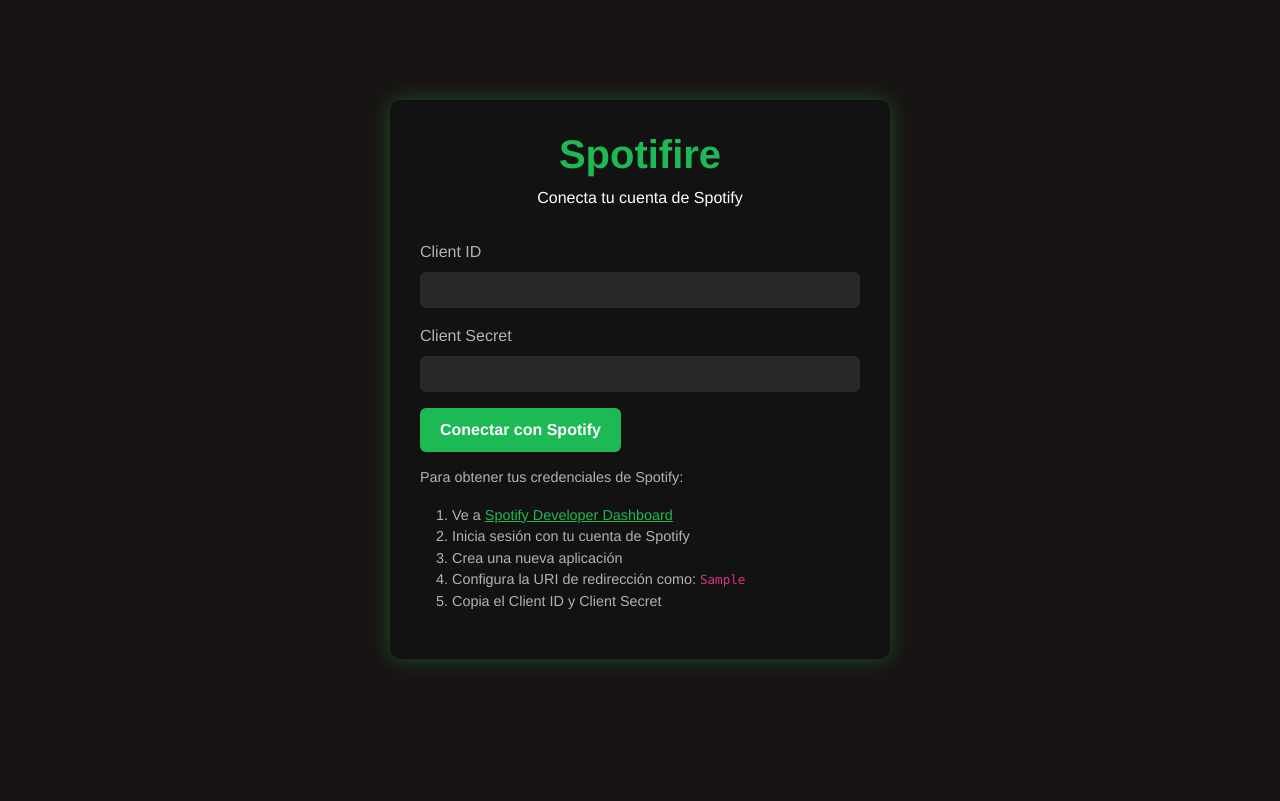
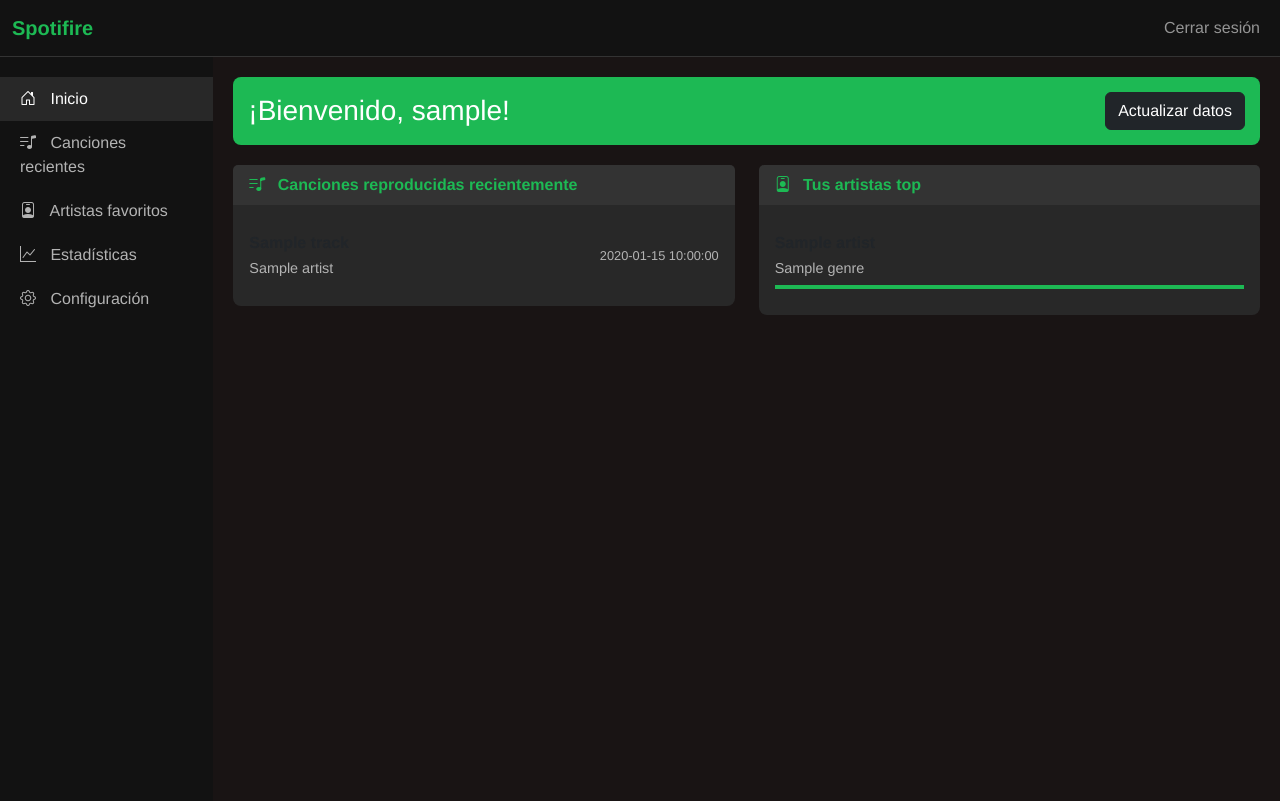
Before and after one commit to ROrodrigp/spotifire, a Flask app: template templates/dashboard/index.html in a window 1280 px wide. Before the commit the page ends 666 px from the top, so only its background shows below. Run offline with Flask 3, Linux system fonts and the light colour scheme; the template is opened without the code that fills it: most values are stand-ins (such as "Sample title", 1, 10 or a date in 2020).

Commit message:
Fixing dashboard/index.html

```diff
--- a/templates/dashboard/index.html
+++ b/templates/dashboard/index.html
@@ -1,41 +1,124 @@
 {% extends "base.html" %}
 
-{% block title %}Spotifire - Inicio{% endblock %}
+{% block title %}Spotifire - Dashboard{% endblock %}
 
 {% block extra_css %}
-<link rel="stylesheet" href="{{ url_for('static', filename='css/auth.css') }}">
+<link rel="stylesheet" href="{{ url_for('static', filename='css/dashboard.css') }}">
 {% endblock %}
 
+{% block navigation %}
+<nav class="navbar navbar-expand-lg navbar-dark">
+    <div class="container-fluid">
+        <a class="navbar-brand" href="#">Spotifire</a>
+        <button class="navbar-toggler" type="button" data-bs-toggle="collapse" data-bs-target="#navbarNav">
+            <span class="navbar-toggler-icon"></span>
+        </button>
+        <div class="collapse navbar-collapse justify-content-end" id="navbarNav">
+            <ul class="navbar-nav">
+                <li class="nav-item">
+                    <a class="nav-link" href="/logout">Cerrar sesión</a>
+                </li>
+            </ul>
+        </div>
+    </div>
+</nav>
+{% endblock %}
+
+{% block container_fluid %}-fluid{% endblock %}
+
 {% block content %}
-<div class="login-container">
-    <div class="logo">
-        <h1>Spotifire</h1>
-        <p>Conecta tu cuenta de Spotify</p>
+<div class="row">
+    <!-- Sidebar -->
+    <div class="col-lg-2 sidebar d-none d-lg-block">
+        <a href="#" class="sidebar-item active">
+            <i class="bi bi-house-door sidebar-icon"></i> Inicio
+        </a>
+        <a href="#" class="sidebar-item">
+            <i class="bi bi-music-note-list sidebar-icon"></i> Canciones recientes
+        </a>
+        <a href="#" class="sidebar-item">
+            <i class="bi bi-person-badge sidebar-icon"></i> Artistas favoritos
+        </a>
+        <a href="#" class="sidebar-item">
+            <i class="bi bi-graph-up sidebar-icon"></i> Estadísticas
+        </a>
+        <a href="#" class="sidebar-item">
+            <i class="bi bi-gear sidebar-icon"></i> Configuración
+        </a>
     </div>
 
-    <div class="card-body">
-        <form action="/submit_credentials" method="post">
-            <div class="mb-3">
-                <label for="client_id" class="form-label">Client ID</label>
-                <input type="text" class="form-control" id="client_id" name="client_id" required>
+    <!-- Content area -->
+    <div class="col-lg-10 content-area">
+        <!-- Welcome Banner -->
+        <div class="welcome-banner">
+            <h3 class="welcome-message">¡Bienvenido, {{ user_name }}!</h3>
+            <button class="btn btn-dark">Actualizar datos</button>
+        </div>
+
+        <div class="row">
+            <!-- Recent Tracks -->
+            <div class="col-md-6">
+                <div class="card">
+                    <div class="card-header">
+                        <i class="bi bi-music-note-list me-2"></i> Canciones reproducidas recientemente
+                    </div>
+                    <div class="card-body">
+                        {% if recent_tracks %}
+                            {% for track in recent_tracks %}
+                                <div class="track-item">
+                                    <div class="track-details">
+                                        <div class="track-title">{{ track.name }}</div>
+                                        <div class="track-artist">{{ track.artist }}</div>
+                                    </div>
+                                    <div class="track-time">
+                                        {% if track.played_at %}
+                                            {{ track.played_at }}
+                                        {% endif %}
+                                    </div>
+                                </div>
+                            {% endfor %}
+                        {% else %}
+                            <p>No se encontraron canciones recientes.</p>
+                        {% endif %}
+                    </div>
+                </div>
             </div>
-            <div class="mb-3">
-                <label for="client_secret" class="form-label">Client Secret</label>
-                <input type="password" class="form-control" id="client_secret" name="client_secret" required>
+
+            <!-- Top Artists -->
+            <div class="col-md-6">
+                <div class="card">
+                    <div class="card-header">
+                        <i class="bi bi-person-badge me-2"></i> Tus artistas top
+                    </div>
+                    <div class="card-body">
+                        {% if top_artists %}
+                            {% for artist in top_artists %}
+                                <div class="artist-item">
+                                    <div class="artist-details">
+                                        <div class="artist-name">{{ artist.name }}</div>
+                                        <div class="artist-genre">
+                                            {% if artist.genres and artist.genres|length > 0 %}
+                                                {{ artist.genres|join(', ') }}
+                                            {% else %}
+                                                Sin géneros definidos
+                                            {% endif %}
+                                        </div>
+                                        <!-- Usar una clase predefinida en lugar de estilo inline -->
+                                        <div class="popularity-bar popularity-{{ (artist.popularity//10)*10 if artist.popularity is defined else 50 }}"></div>
+                                    </div>
+                                </div>
+                            {% endfor %}
+                        {% else %}
+                            <p>No se encontraron artistas destacados.</p>
+                        {% endif %}
+                    </div>
+                </div>
             </div>
-            <button type="submit" class="btn btn-spotify">Conectar con Spotify</button>
-        </form>
-
-        <div class="info-text">
-            <p>Para obtener tus credenciales de Spotify:</p>
-            <ol>
-                <li>Ve a <a href="https://developer.spotify.com/dashboard" target="_blank" style="color: #1DB954;">Spotify Developer Dashboard</a></li>
-                <li>Inicia sesión con tu cuenta de Spotify</li>
-                <li>Crea una nueva aplicación</li>
-                <li>Configura la URI de redirección como: <code>{{ redirect_uri }}</code></li>
-                <li>Copia el Client ID y Client Secret</li>
-            </ol>
         </div>
     </div>
 </div>
 {% endblock %}
+
+{% block extra_js %}
+<script src="{{ url_for('static', filename='js/dashboard.js') }}"></script>
+{% endblock %}
```
